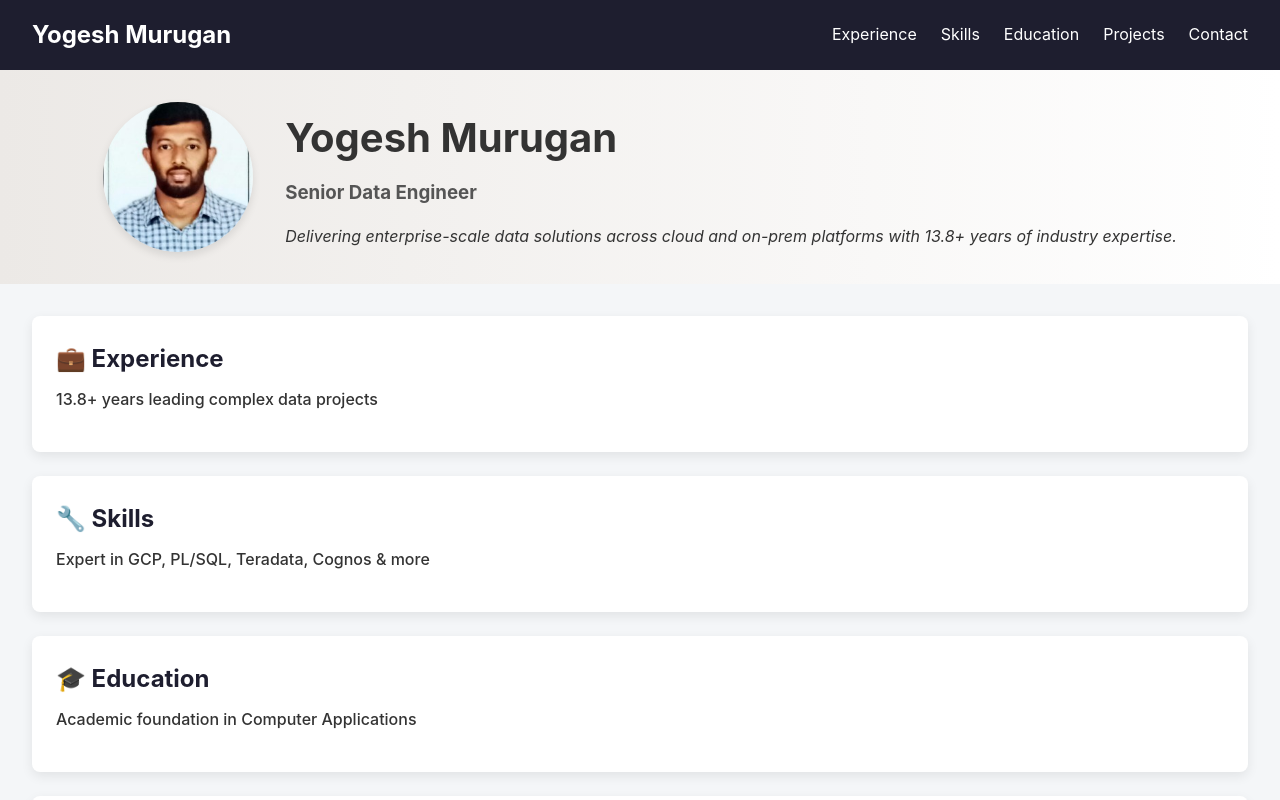
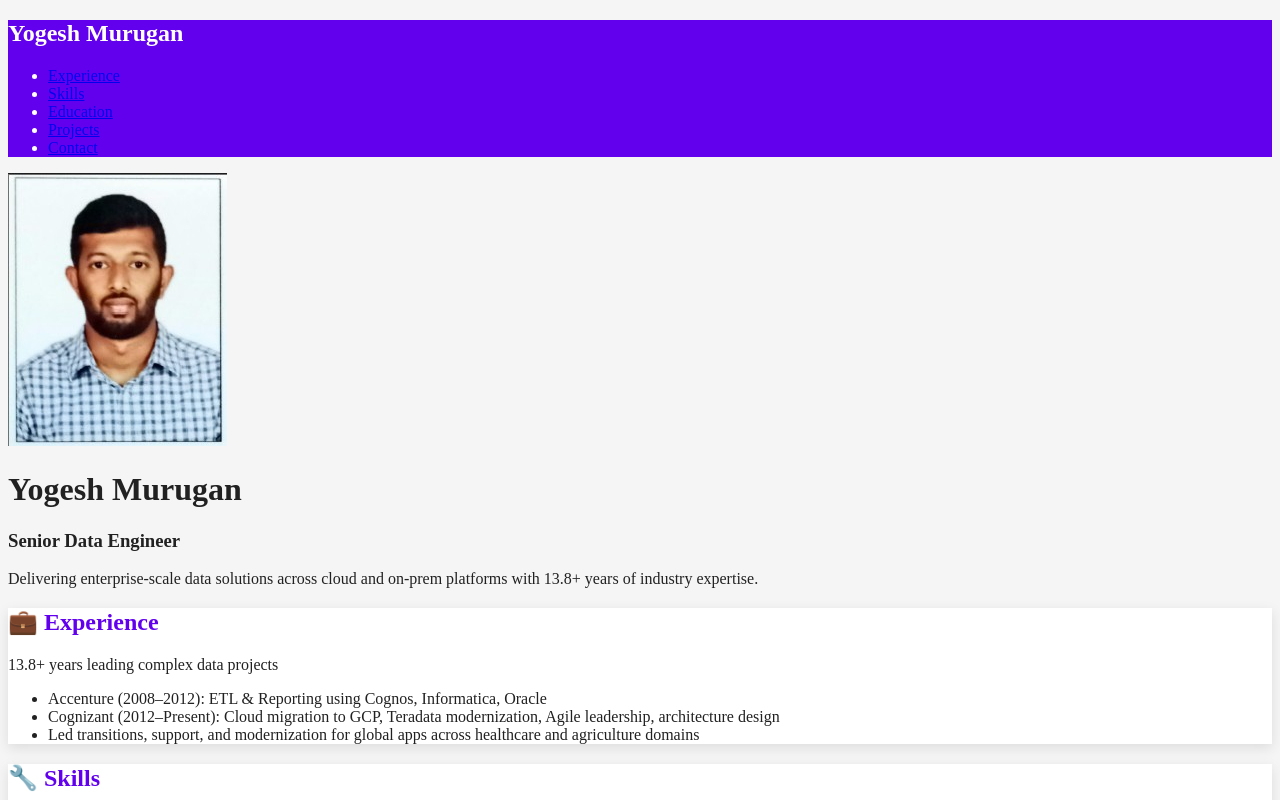
Before and after one commit to murugan-yogesh/resume-site, a plain HTML site: page index.html in a window 1280 px wide. Shown: the top 800 px of the page. Drawn offline with Linux system fonts and the light colour scheme.

Commit message:
Update style.css

```diff
--- a/style.css
+++ b/style.css
@@ -1,143 +1,41 @@
-/* 🌐 Global Styles */
-* {
-  margin: 0;
-  padding: 0;
-  box-sizing: border-box;
-}
-body {
-  font-family: 'Inter', sans-serif;
-  background: #f4f6f8;
-  color: #333;
-  line-height: 1.6;
+:root {
+  /* Backgrounds & Surfaces */
+  --background: #f5f5f5;
+  --surface: #ffffff;
+  --card-shadow: rgba(0, 0, 0, 0.1);
+
+  /* Primary & Accent Colors */
+  --primary: #6200ee;         /* Material purple */
+  --primary-light: #bb86fc;   /* Lighter accent */
+  --secondary: #03dac6;       /* Teal accent */
+
+  /* Text Colors */
+  --text-primary: #212121;
+  --text-secondary: #616161;
+
+  /* Divider */
+  --divider: #e0e0e0;
 }
 
-/* 🔝 Navigation Bar */
+/* Apply Material Theme */
+body {
+  background-color: var(--background);
+  color: var(--text-primary);
+}
 .navbar {
-  display: flex;
-  justify-content: space-between;
-  align-items: center;
-  background: #1e1e2f;
-  padding: 1rem 2rem;
+  background-color: var(--primary);
   color: #fff;
 }
-.navbar h2 {
-  font-weight: bold;
-}
-.navbar ul {
-  list-style: none;
-  display: flex;
-  gap: 1.5rem;
-}
-.navbar a {
-  color: #fff;
-  text-decoration: none;
-  transition: color 0.3s ease;
-}
 .navbar a:hover {
-  color: #ffd700;
-}
-
-/* 🧠 Hero Section */
-.hero {
-  display: flex;
-  align-items: center;
-  justify-content: center;
-  flex-wrap: wrap;
-  background: linear-gradient(to right, #ece9e6, #ffffff);
-  padding: 2rem;
-}
-.profile-pic {
-  width: 150px;
-  height: 150px;
-  object-fit: cover;
-  border-radius: 50%;
-  margin-right: 2rem;
-  box-shadow: 0 4px 8px rgba(0,0,0,0.1);
-}
-.hero-text h1 {
-  font-size: 2.5rem;
-  margin-bottom: 0.5rem;
-}
-.hero-text h3 {
-  color: #555;
-  margin-bottom: 1rem;
-}
-.hero-text p {
-  font-style: italic;
-}
-
-/* 🌟 Highlight Cards */
-.highlight-section {
-  padding: 2rem;
-  display: grid;
-  grid-template-columns: 1fr;
-  gap: 1.5rem;
+  color: var(--secondary);
 }
 .card {
-  background: white;
-  border-radius: 8px;
-  box-shadow: 0 4px 12px rgba(0,0,0,0.08);
-  padding: 1.5rem;
-  transition: transform 0.3s ease, box-shadow 0.3s ease;
-  cursor: pointer;
-}
-.card:hover {
-  transform: translateY(-4px);
-  box-shadow: 0 6px 16px rgba(0,0,0,0.12);
+  background: var(--surface);
+  box-shadow: 0 4px 12px var(--card-shadow);
+  color: var(--text-primary);
 }
 .card h2 {
-  color: #1e1e2f;
-  margin-bottom: 0.5rem;
+  color: var(--primary);
 }
-.card .brief {
-  font-weight: 500;
-  margin-bottom: 1rem;
-}
-.card .details {
-  display: none;
-  margin-top: 1rem;
-}
-.card.expanded .details {
-  display: block;
-}
-.card ul {
-  padding-left: 1.2rem;
-}
-.card li {
-  margin-bottom: 0.5rem;
-}
-
-/* 📫 Footer */
 footer {
-  text-align: center;
-  padding: 1.5rem;
-  background: #1e1e2f;
-  color: white;
-}
-footer a {
-  color: #ffd700;
-  text-decoration: none;
-}
-footer a:hover {
-  text-decoration: underline;
-}
-
-/* 📱 Responsive Design */
-@media (max-width: 768px) {
-  .hero {
-    flex-direction: column;
-    text-align: center;
-  }
-  .profile-pic {
-    margin: 0 0 1rem 0;
-  }
-  .navbar {
-    flex-direction: column;
-    align-items: flex-start;
-  }
-  .navbar ul {
-    flex-direction: column;
-    gap: 1rem;
-    margin-top: 1rem;
-  }
-}
+  background-color: var(--primary
```
